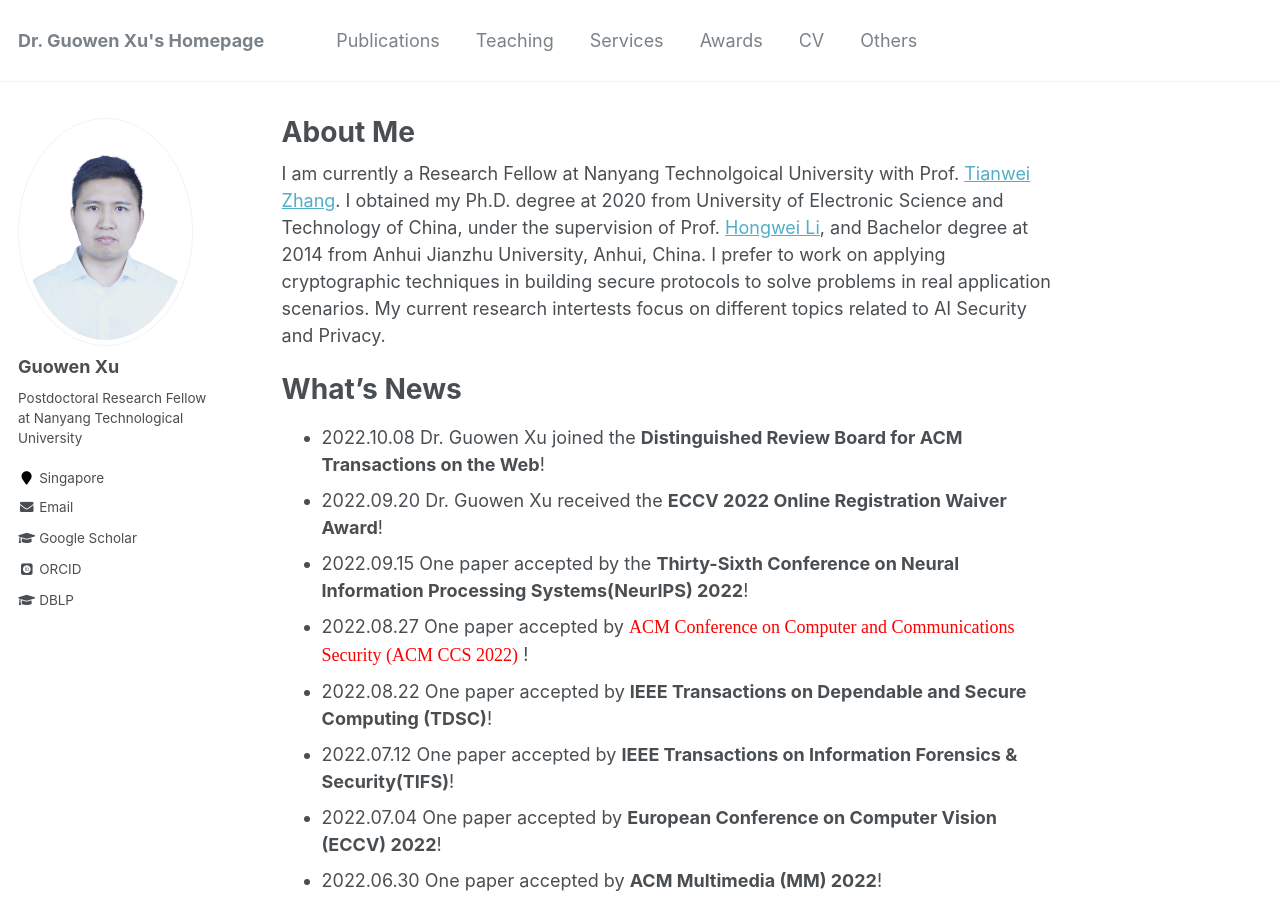
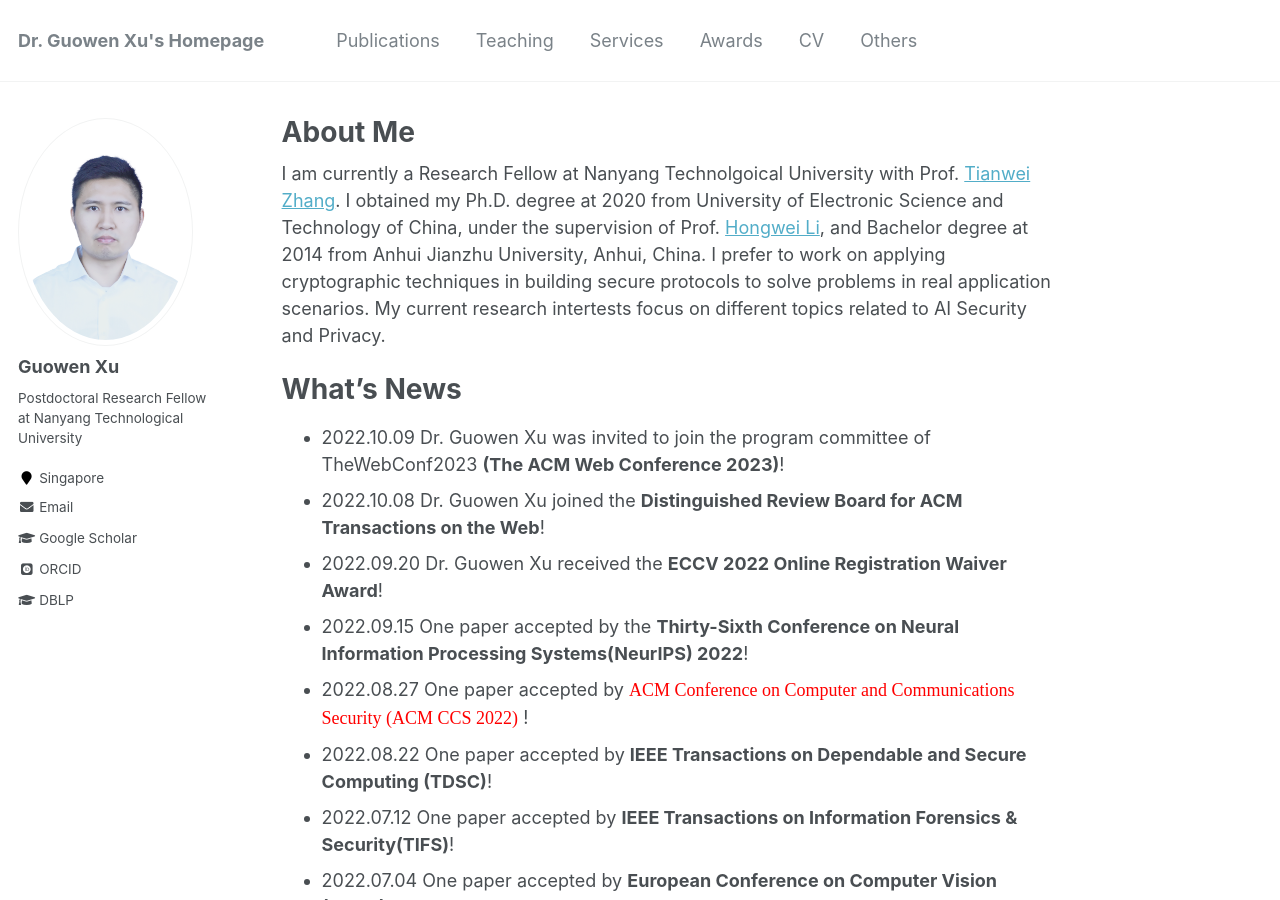
Before and after one commit to Guowen-xu/guowen-xu.github.io, a Jekyll site: the page built from _pages/about.md, in a window 1280 px wide and 900 px high. Built offline with Jekyll 4.4.1, drawn with Linux system fonts in a browser that asks for light colours; some web fonts are replaced.

Commit message:
Update about.md

```diff
--- a/_pages/about.md
+++ b/_pages/about.md
@@ -13,6 +13,8 @@ redirect_from:
 
 What's News
 ======
+- 2022.10.09 Dr. Guowen Xu was invited to join the program committee of TheWebConf2023 **(The ACM
+Web Conference 2023)**!
 - 2022.10.08 Dr. Guowen Xu joined the **Distinguished Review Board for ACM Transactions on the Web**!
 - 2022.09.20 Dr. Guowen Xu received the **ECCV 2022 Online Registration Waiver Award**!
 - 2022.09.15 One paper  accepted by the **Thirty-Sixth Conference on Neural Information Processing Systems(NeurIPS) 2022**!
```
